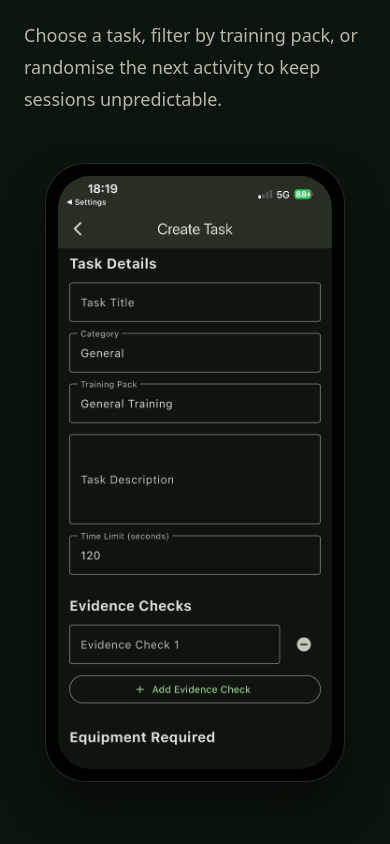
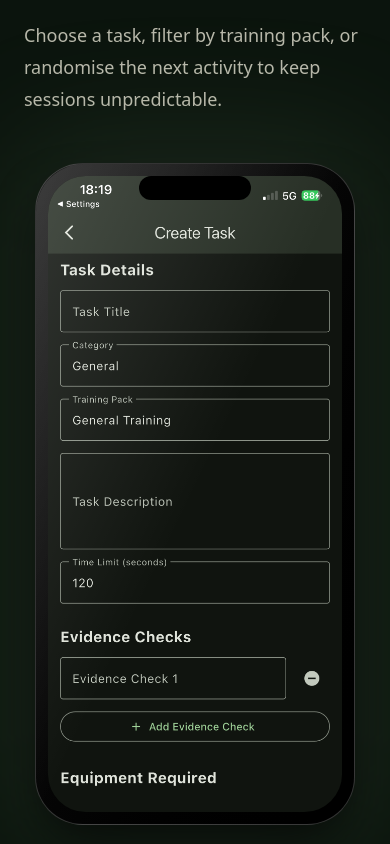
Before and after one commit to m-elford/medic-trainer-website, a Next.js app: page / in a window 390 px wide. Shown: the part 2240-3084 px from the top of the page. Built offline with nearby package versions, Linux system fonts and the light colour scheme.

Commit message:
Upgrade phone mock up files

```diff
--- a/src/components/ui/PhoneMockup.tsx
+++ b/src/components/ui/PhoneMockup.tsx
@@ -1,3 +1,5 @@
+import Image from "next/image";
+
 type PhoneMockupProps = {
   src: string;
   alt: string;
@@ -5,13 +7,24 @@ type PhoneMockupProps = {
 
 export default function PhoneMockup({ src, alt }: PhoneMockupProps) {
   return (
-    <div className="relative mx-auto w-full max-w-[300px]">
-      <div className="rounded-[2.5rem] border border-white/15 bg-black p-3 shadow-2xl shadow-black/60">
-        <img
-          src={src}
-          alt={alt}
-          className="rounded-[2rem] object-cover"
-        />
+    <div className="relative mx-auto w-full max-w-[320px]">
+      <div className="absolute -inset-6 rounded-[3rem] bg-[#a8d99e]/10 blur-3xl" />
+
+      <div className="relative rounded-[3rem] border border-white/20 bg-gradient-to-br from-[#1b1b1b] to-black p-3 shadow-2xl shadow-black/70">
+        <div className="pointer-events-none absolute left-1/2 top-3 z-10 h-6 w-28 -translate-x-1/2 rounded-full bg-black" />
+
+        <div className="overflow-hidden rounded-[2.35rem] bg-black">
+          <Image
+            src={src}
+            alt={alt}
+            width={430}
+            height={932}
+            className="h-auto w-full"
+            priority={false}
+          />
+        </div>
+
+        <div className="pointer-events-none absolute inset-0 rounded-[3rem] bg-gradient-to-br from-white/15 via-transparent to-transparent" />
       </div>
     </div>
   );
```
